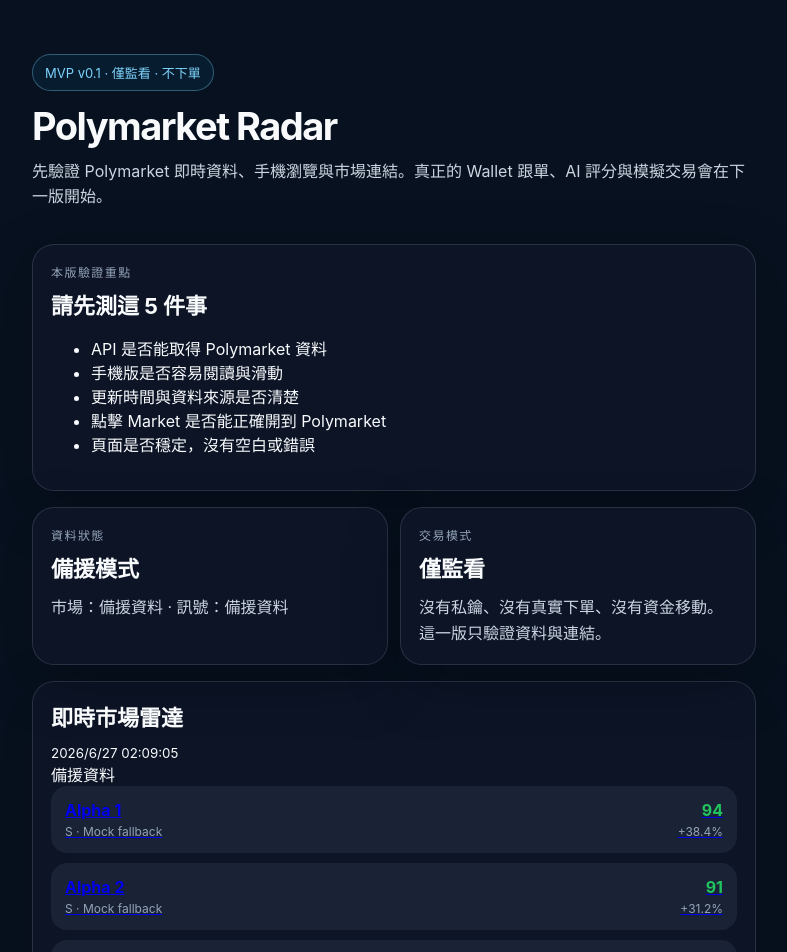
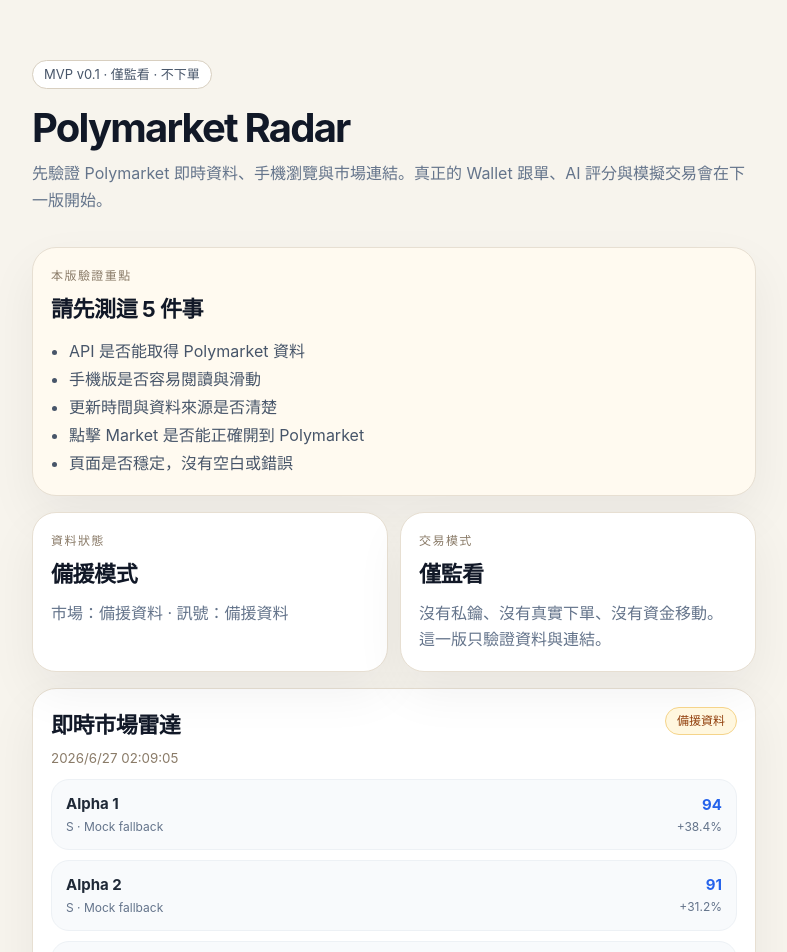
Before and after one commit to changeros-bot/Polymarket-radar-mvp, a Next.js app: page / in a window 1280 px wide. Shown: the top 952 px of the page, without its empty margins (246-1033 px from the left). Built offline with nearby package versions, Linux system fonts and the light colour scheme; no server answers.

Commit message:
Apply soft editorial UI style

```diff
--- a/styles/globals.css
+++ b/styles/globals.css
@@ -5,47 +5,68 @@
 body {
   margin: 0;
   font-family: Inter, ui-sans-serif, system-ui, -apple-system, BlinkMacSystemFont, 'Segoe UI', sans-serif;
-  background: #07111f;
-  color: #f8fafc;
+  background: #f7f4ed;
+  color: #1f2937;
 }
 
 .page {
   width: 100%;
   max-width: 760px;
   margin: 0 auto;
-  padding: 24px 18px 48px;
+  padding: 26px 18px 54px;
 }
 
 .hero {
-  padding: 30px 0 18px;
+  padding: 34px 0 18px;
+}
+
+.badge,
+.pill {
+  display: inline-flex;
+  align-items: center;
+  width: fit-content;
+  padding: 7px 11px;
+  border: 1px solid #d8cfc0;
+  border-radius: 999px;
+  color: #475569;
+  background: #ffffff;
+  font-size: 13px;
+  line-height: 1;
 }
 
 .badge {
-  display: inline-flex;
-  padding: 8px 12px;
-  border: 1px solid rgba(125, 211, 252, 0.35);
-  border-radius: 999px;
-  color: #7dd3fc;
-  background: rgba(14, 165, 233, 0.08);
-  font-size: 13px;
-  margin-bottom: 16px;
+  margin-bottom: 18px;
+}
+
+.pill {
+  font-size: 12px;
+  white-space: nowrap;
+}
+
+.pill.warning {
+  border-color: #f5d48a;
+  color: #92400e;
+  background: #fff7df;
 }
 
 h1 {
   margin: 0;
-  font-size: 38px;
-  line-height: 1.05;
-  letter-spacing: -0.04em;
+  font-size: 40px;
+  line-height: 1.03;
+  letter-spacing: -0.045em;
+  color: #111827;
 }
 
 h2 {
   margin: 0 0 10px;
   font-size: 22px;
+  letter-spacing: -0.02em;
+  color: #111827;
 }
 
 p {
-  color: #cbd5e1;
-  line-height: 1.6;
+  color: #64748b;
+  line-height: 1.65;
   margin: 12px 0 0;
 }
 
@@ -58,24 +79,49 @@
 
 .card,
 .section {
-  border: 1px solid rgba(148, 163, 184, 0.2);
-  background: rgba(15, 23, 42, 0.78);
-  border-radius: 22px;
+  border: 1px solid #e7dfd2;
+  background: #ffffff;
+  border-radius: 24px;
   padding: 18px;
-  box-shadow: 0 18px 60px rgba(0, 0, 0, 0.24);
+  box-shadow: 0 20px 50px rgba(15, 23, 42, 0.06);
 }
 
 .section {
   margin-top: 16px;
 }
 
+.validationCard {
+  background: #fffaf0;
+}
+
 .label {
   display: block;
-  color: #94a3b8;
+  color: #8a7b68;
   font-size: 12px;
   text-transform: uppercase;
   letter-spacing: 0.12em;
   margin-bottom: 8px;
+}
+
+.checklist {
+  margin: 14px 0 0;
+  padding-left: 18px;
+  color: #475569;
+  line-height: 1.75;
+}
+
+.sectionTitle {
+  display: flex;
+  justify-content: space-between;
+  align-items: flex-start;
+  gap: 12px;
+  margin-bottom: 12px;
+}
+
+.sectionTitle small {
+  display: block;
+  color: #8a7b68;
+  line-height: 1.4;
 }
 
 .list {
@@ -88,34 +134,52 @@
   display: flex;
   justify-content: space-between;
   align-items: center;
-  gap: 16px;
+  gap: 14px;
   padding: 14px;
-  border-radius: 16px;
-  background: rgba(30, 41, 59, 0.74);
+  border-radius: 18px;
+  background: #f8fafc;
+  border: 1px solid #edf1f5;
+}
+
+.linkRow {
+  color: inherit;
+  text-decoration: none;
+}
+
+.linkRow:hover {
+  border-color: #c7d2fe;
+  background: #ffffff;
 }
 
 .row strong,
 .score span {
   display: block;
-  font-size: 16px;
+  font-size: 15px;
+}
+
+.row strong {
+  color: #1f2937;
+  line-height: 1.3;
 }
 
 .row small,
 .score small {
   display: block;
-  margin-top: 4px;
-  color: #94a3b8;
+  margin-top: 5px;
+  color: #64748b;
   font-size: 12px;
+  line-height: 1.35;
 }
 
 .score {
   text-align: right;
   white-space: nowrap;
+  min-width: 88px;
 }
 
 .score span {
-  color: #22c55e;
-  font-weight: 700;
+  color: #2563eb;
+  font-weight: 750;
 }
 
 .footerCard {
```
